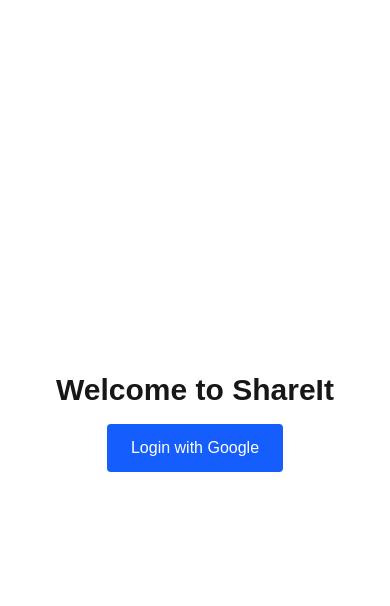
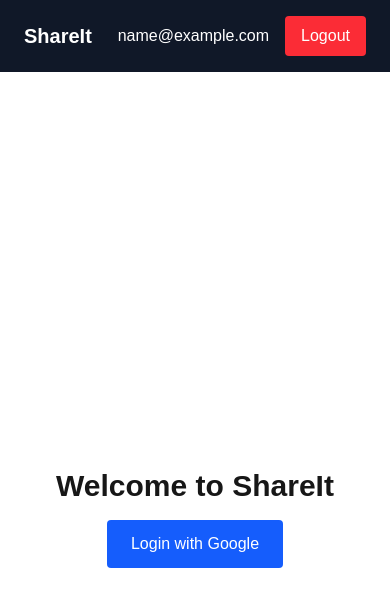
Before and after one commit to Rishi1314/ShareIt, a Next.js app in the folder client/: page / in a window 390 px wide. Shown: the top 606 px of the page. Built offline with nearby package versions, Linux system fonts and the light colour scheme; sample sign-in values are in the browser's storage.

Commit message:
feat(navbar): add responsive navbar with login/logout and user display

```diff
--- /dev/null
+++ b/client/components/Layout.tsx
@@ -0,0 +1,10 @@
+import Navbar from './Navbar';
+
+export default function Layout({ children }: { children: React.ReactNode }) {
+  return (
+    <>
+      <Navbar />
+      <main className="p-6">{children}</main>
+    </>
+  );
+}
--- /dev/null
+++ b/client/components/Navbar.tsx
@@ -0,0 +1,34 @@
+import Link from 'next/link';
+import { useAuth } from '@/context/AuthContext';
+
+export default function Navbar() {
+  const { user, logout } = useAuth();
+
+  return (
+    <nav className="flex justify-between items-center px-6 py-4 bg-gray-900 text-white">
+      <Link href="/">
+        <h1 className="text-xl font-bold">ShareIt</h1>
+      </Link>
+      <div>
+        {user ? (
+          <div className="flex items-center gap-4">
+            <span>{user.email}</span>
+            <button
+              onClick={logout}
+              className="bg-red-500 px-4 py-2 rounded hover:bg-red-600"
+            >
+              Logout
+            </button>
+          </div>
+        ) : (
+          <Link
+            href="http://localhost:5000/auth/google"
+            className="bg-blue-600 px-4 py-2 rounded hover:bg-blue-700"
+          >
+            Login
+          </Link>
+        )}
+      </div>
+    </nav>
+  );
+}
--- a/client/pages/_app.tsx
+++ b/client/pages/_app.tsx
@@ -1,11 +1,14 @@
 import '@/styles/globals.css';
 import type { AppProps } from 'next/app';
 import { AuthProvider } from '@/context/AuthContext';
+import Layout from '@/components/Layout';
 
 export default function App({ Component, pageProps }: AppProps) {
   return (
     <AuthProvider>
-      <Component {...pageProps} />
+      <Layout>
+        <Component {...pageProps} />
+      </Layout>
     </AuthProvider>
   );
 }
--- a/client/pages/dashboard.tsx
+++ b/client/pages/dashboard.tsx
@@ -10,5 +10,4 @@ export default function Dashboard() {
     if (!user) router.push('/');
   }, [user]);
 
-  return user ? <h1>Welcome, {user.email}</h1> : <p>Redirecting...</p>;
-}
+return user === null ? <p>Checking login status...</p> : <h1>Welcome, {user.email}</h1>;}
```
